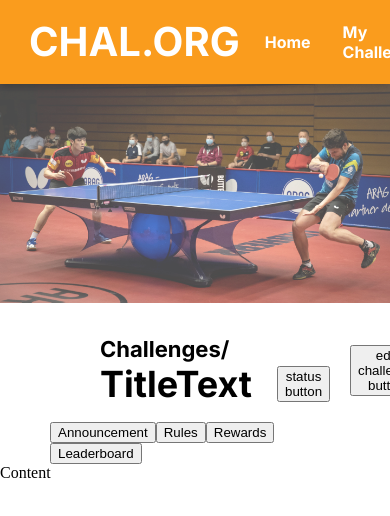
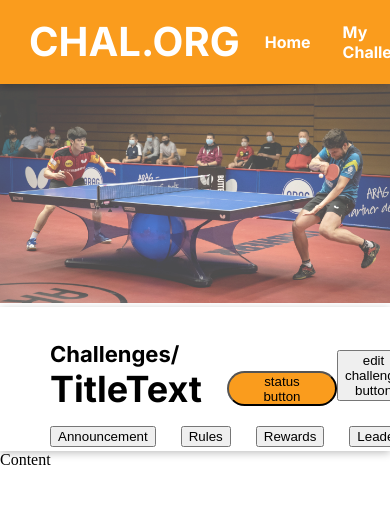
Before and after one commit to iambaangkok/challenge-organizer-frontend, a Next.js app: page /challenge in a window 390 px wide. Shown: the top 516 px of the page. Built offline with nearby package versions, Linux system fonts and the light colour scheme.

Commit message:
fixed responsive menubar

```diff
--- a/pages/challenge/css/style.module.scss
+++ b/pages/challenge/css/style.module.scss
@@ -29,12 +29,17 @@
     align-items: center;
 
     padding: 0px 50px;
-    margin-left: auto;
-    margin-right: auto;
 
-    max-width: 1280px;
+    width: calc(100% - 100px);
 
     align-self: stretch;
+
+    div {
+        margin-left: auto;
+        margin-right: auto;
+
+        width: min(100%, 1100px);
+    }
 
     .title-container {
         /* Auto layout */
@@ -42,8 +47,7 @@
         flex-direction: row;
         justify-content: space-between;
         align-items: center;
-        padding: 12px 50px 0px;
-        gap: 20px;
+        padding: 12px 0px 0px;
 
         height: 103px;
 
@@ -60,10 +64,13 @@
             flex-direction: column;
             justify-content: center;
             align-items: flex-start;
-            padding: 10px 0px;
+            padding: 10px 0px 0px 0px;
+            margin-left: 0;
 
-            // width: fit-content;
+            width: fit-content;
             height: 91px;
+
+
 
             .title-text-container {
                 /* Auto layout */
@@ -75,6 +82,66 @@
                 // width: 775px;
                 height: 44px;
             }
+
+            .status-button {
+                /* Auto layout */
+                display: flex;
+                flex-direction: row;
+                justify-content: center;
+                align-items: center;
+                padding: 0px 20px;
+                gap: 10px;
+
+                width: 110px;
+                height: 35px;
+
+                /* Primary/Main */
+
+                background: #fa9c1d;
+                border-radius: 30px;
+
+                /* Inside auto layout */
+
+                flex: none;
+                order: 1;
+                flex-grow: 0;
+            }
         }
+
+        .title-right {
+            display: flex;
+            flex-direction: column;
+            justify-content: center;
+            align-items: flex-start;
+            padding: 10px 0px 0px 0px;
+
+            margin-right: 0;
+
+            width: fit-content;
+            height: 47px;
+        }
+
+
     }
+
+    .tabs-container {
+        /* Auto layout */
+        display: flex;
+        flex-direction: row;
+        align-items: center;
+        padding: 0px 0px;
+        gap: 25px;
+
+        height: 29px;
+
+        background: var(--White);
+
+        /* Inside auto layout */
+
+        flex: none;
+        order: 2;
+        align-self: stretch;
+        flex-grow: 0;
+    }
+
 }
--- a/pages/challenge/index.tsx
+++ b/pages/challenge/index.tsx
@@ -13,11 +13,10 @@ export default function Home() {
             <Head>
                 <title>Challenge</title>
             </Head>
-            {/* <div className={styles["main-container"]}> */}
             <div className={styles["banner-container"]}>
                 <Image src={bannerImage} alt="" className={styles["banner"]} />
             </div>
-            <div className={styles["challengemenu-container"]}>
+            <div className={styles["challengemenu-container"] + " ShadowContainer"}>
                 <div className={styles["title-container"]}>
                     <div className={styles["title-left"]}>
                         <div className={styles[""] + " H3"}>Challenges/</div>
@@ -25,7 +24,7 @@ export default function Home() {
                             <div className={styles["title-text"] + " H1"}>
                                 {"TitleText"}
                             </div>
-                            <button className={styles["status"]}>
+                            <button id="StatusButton" className={styles["status-button"]}>
                                 {"status button"}
                             </button>
                         </div>
@@ -48,7 +47,6 @@ export default function Home() {
                 </div>
             </div>
             <div className={styles["content-container"]}>Content</div>
-            {/* </div> */}
         </>
     );
 }
```
